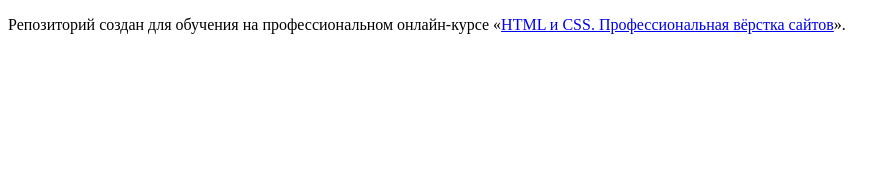
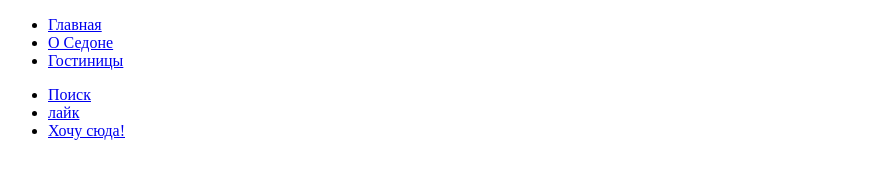
Before and after one commit to htmlacademy-htmlcss/1603041-sedona-33, a plain HTML site: page index.html in a window 1280 px wide. Shown: the whole page, without its empty margins (0-895 px from the left). Drawn offline with Linux system fonts and the light colour scheme.

Commit message:
добавляет header

```diff
--- a/index.html
+++ b/index.html
@@ -5,8 +5,42 @@
     <title>HTML Academy: Седона</title>
   </head>
   <body>
+    <header class='page-header'>
+      <nav class='navigation'>
+        <ul class='navigation-list'>
+          <li class= navigation-item>
+            <a class='navigation-link' href="main.html">Главная</a>
+          </li>
+          <li class=navigation-item>
+            <a class='navigation-link' href="about.html">О Седоне</a>
+          </li>
+          <li class=navigation-item>
+             <a class='navigation-link' href="hostel.html">Гостиницы</a>
+          </li>
+        </ul>
+        <ul class='navigation-list navigation-user'>
+          <li class=navigation-item>
+            <a class='navigation-link' href="#">
+              <span class='visually-hidden'>
+                Поиск
+             </span>
+            </a>
+          </li>
+          <li class=navigation-item>
+            <a class='navigation-link' href="#">
+              <span class='visually-hidden'>
+                лайк
+              </span>
+            </a>
+          </li>
+          <li class=navigation-item>
+            <a class='navigation-link' href="#">Хочу сюда!</a>
+          </li>
+        </ul>
 
-    <p>Репозиторий создан для обучения на профессиональном онлайн‑курсе «<a href="https://htmlacademy.ru/intensive/htmlcss">HTML и CSS. Профессиональная вёрстка сайтов</a>».</p>
+      </nav>
+
+    </header>
 
   </body>
 </html>
```
